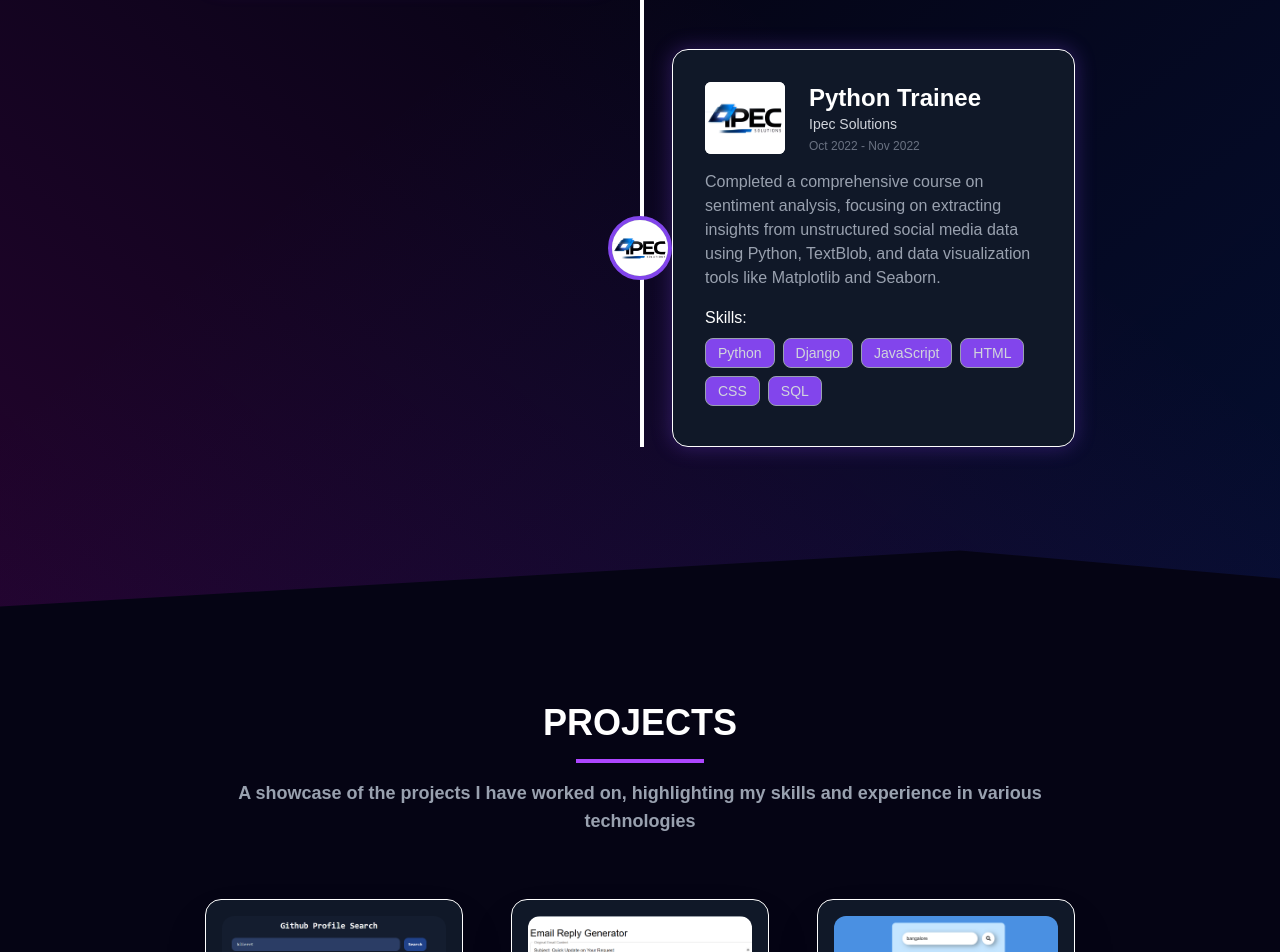
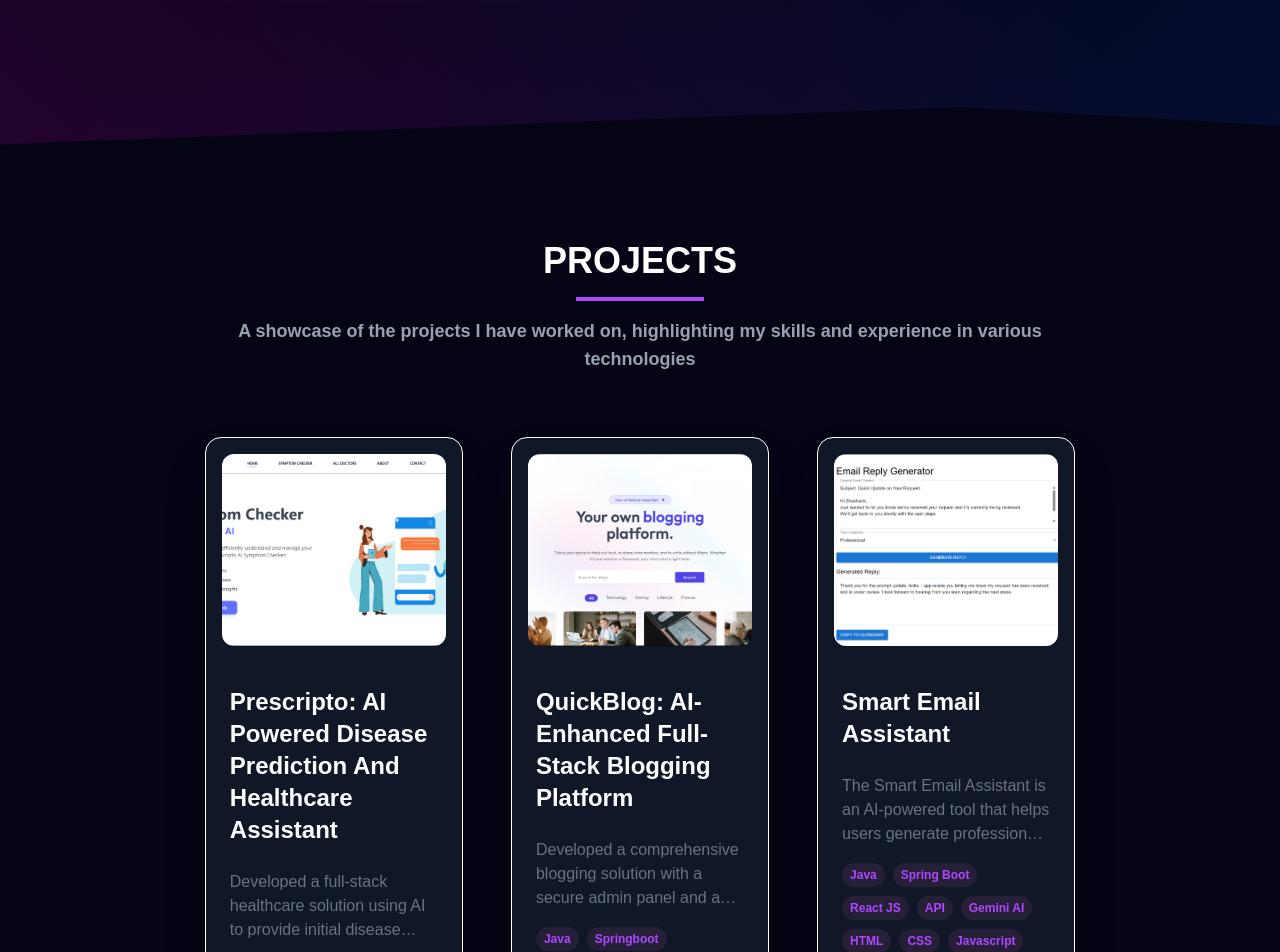
Before and after one commit to Shashank-TS/portfolio, a React (Vite) app: page / in a window 1280 px wide. Shown: the part 2460-3412 px from the top of the page. Built offline with nearby package versions, Linux system fonts and the light colour scheme.

Commit message:
added my latest projects

```diff
--- a/src/constants.js
+++ b/src/constants.js
@@ -41,6 +41,10 @@ import removebgLogo from './assets/work_logo/remove_bg.png';
 import weatherApp from './assets/work_logo/weather_app.png'
 import emailReply from './assets/work_logo/email_reply.png'
 import githubps from './assets/work_logo/githubps.png'
+import quickblog from './assets/work_logo/quickblog.png'
+import prescripto from './assets/work_logo/prescripto.png'
+
+
 
 
 export const SkillsInfo = [
@@ -70,7 +74,7 @@ export const SkillsInfo = [
     title: 'Languages',
     skills: [
       { name: 'Java', logo: javaLogo },
-      { name: 'Python', logo: pythonLogo },
+      // { name: 'Python', logo: pythonLogo },
       { name: 'JavaScript', logo: javascriptLogo },
     ],
   },
@@ -108,22 +112,22 @@ export const SkillsInfo = [
         "Tailwind CSS",
       ],
     },
-    {
-      id: 1,
-      img: ipec,
-      role: "Python Trainee",
-      company: "Ipec Solutions",
-      date: "Oct 2022 - Nov 2022",
-      desc:"Completed a comprehensive course on sentiment analysis, focusing on extracting insights from unstructured social media data using Python, TextBlob, and data visualization tools like Matplotlib and Seaborn.",
-      skills: [
-        "Python",
-        "Django",
-        "JavaScript",
-        "HTML",
-        "CSS",
-        "SQL",
-      ],
-    },
+    // {
+    //   id: 1,
+    //   img: ipec,
+    //   role: "Python Trainee",
+    //   company: "Ipec Solutions",
+    //   date: "Oct 2022 - Nov 2022",
+    //   desc:"Completed a comprehensive course on sentiment analysis, focusing on extracting insights from unstructured social media data using Python, TextBlob, and data visualization tools like Matplotlib and Seaborn.",
+    //   skills: [
+    //     "Python",
+    //     "Django",
+    //     "JavaScript",
+    //     "HTML",
+    //     "CSS",
+    //     "SQL",
+    //   ],
+    // },
   ];
 
   export const education = [
@@ -159,6 +163,36 @@ export const SkillsInfo = [
   export const projects = [
     {
       id: 0,
+      title: "Prescripto: AI Powered Disease Prediction And Healthcare Assistant",
+      description:
+        "Developed a full-stack healthcare solution using AI to provide initial disease predictions and personalized wellness advice, improving patient guidance. Built with a secure Spring Boot backend and a responsive React UI, it streamlines administrative tasks with a complete doctor consultation and booking module.",
+      image: prescripto,
+      tags: ["Java","Springboot","React JS", "Gemini API", "HTML", "CSS", "Javascript","MySQL","Netlify"],
+      github: "https://github.com/Shashank-TS/Prescripto-AI-Healthcare-Assistant",
+      webapp: "https://prescripto-ai-healthcare-assistant.netlify.app/",
+    },
+    {
+      id: 1,
+      title: "QuickBlog: AI-Enhanced Full-Stack Blogging Platform ",
+      description:
+        "Developed a comprehensive blogging solution with a secure admin panel and a public blog, leveraging the Google Gemini API for AI-powered post generation and summarization. The full-stack application uses Spring Boot for the backend and a responsive React UI for a seamless user experience.",
+      image: quickblog,
+      tags: ["Java","Springboot","React JS", "Gemini API", "HTML", "CSS", "Javascript","MongoDB","Netlify"],
+      github: "https://github.com/Shashank-TS/QuickBlog-AI-Enhanced-Full-Stack-Blogging-Platform",
+      webapp: "https://quickblog-ai-enhanced.netlify.app/",
+    },
+    {
+      id: 2,
+      title: "Smart Email Assistant",
+      description:
+        "The Smart Email Assistant is an AI-powered tool that helps users generate professional email responses effortlessly. It is built using Spring Boot with Gemini API integration and provides both a React web interface and a Chrome Extension that integrates directly into Gmail.",
+      image: emailReply,
+      tags: ["Java","Spring Boot", "React JS", "API", "Gemini AI", "HTML", "CSS", "Javascript"],
+      github: "https://github.com/Shashank-TS/Smart-Email-Assistant",
+      webapp: "https://smart-email-assistant-sb.netlify.app/",
+    },
+    {
+      id: 3,
       title: "GitHub Profile Detective",
       description:
         "A powerful and user-friendly React.js application designed to uncover and showcase detailed GitHub profile information. Simply enter a GitHub username, and the app fetches comprehensive data, including profile stats, repositories, followers, and contributions. The intuitive interface ensures a seamless experience, making it a must-visit tool for developers and recruiters.",
@@ -168,15 +202,16 @@ export const SkillsInfo = [
       webapp: "https://github-profile-search-ts.netlify.app/",
     },
     {
-      id: 1,
-      title: "Smart Email Assistant",
+      id: 4,
+      title: "Weather App",
       description:
-        "The Smart Email Assistant is an AI-powered tool that helps users generate professional email responses effortlessly. It is built using Spring Boot with Gemini API integration and provides both a React web interface and a Chrome Extension that integrates directly into Gmail.",
-      image: emailReply,
-      tags: ["Spring Boot", "React JS", "API", "Gemini AI", "HTML", "CSS", "Javascript"],
-      github: "https://github.com/Shashank-TS/Smart-Email-Assistant",
-      webapp: "https://smart-email-assistant-sb.netlify.app/",
+        "A sleek and simple ReactJS Weather App that fetches real-time weather data using the OpenWeather API. Users can enter a city name and get instant details like temperature, weather conditions, wind speed, and humidity.",
+      image: weatherApp,
+      tags: ["React JS", "OpenWeather API", "HTML", "CSS", "Javascript"],
+      github: "https://github.com/Shashank-TS/weather-app",
+      webapp: "https://weather-app-using-reactjs-by-shashank.netlify.app/",
     },
+
     // {
     //   id: 2,
     //   title: "Movie Recommendation App",
@@ -208,14 +243,4 @@ export const SkillsInfo = [
     //   webapp: "https://removeyourbg.netlify.app/",
     // },
 
-    {
-      id: 10,
-      title: "Weather App",
-      description:
-        "A sleek and simple ReactJS Weather App that fetches real-time weather data using the OpenWeather API. Users can enter a city name and get instant details like temperature, weather conditions, wind speed, and humidity.",
-      image: weatherApp,
-      tags: ["React JS", "OpenWeather API", "HTML", "CSS", "Javascript"],
-      github: "https://github.com/Shashank-TS/weather-app",
-      webapp: "https://weather-app-using-reactjs-by-shashank.netlify.app/",
-    },
   ];
```
Also changed, not shown: src/assets/work_logo/prescripto.png (added), src/assets/work_logo/quickblog.png (added).
